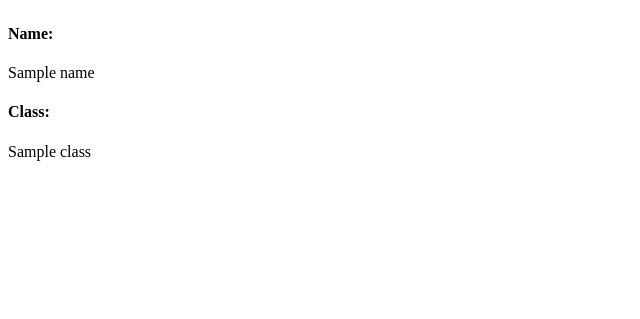
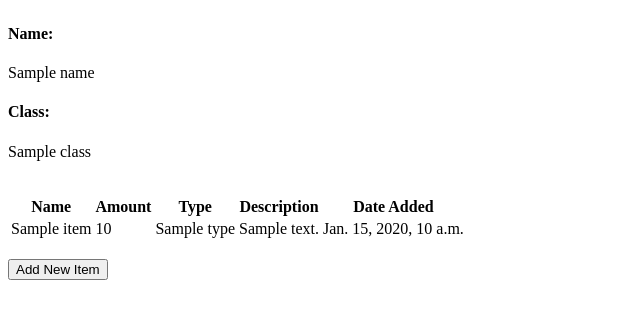
Before and after one commit to steven-fo/iStock, a Django app: template iStock/main/templates/main.html in a window 1280 px wide. Shown: the part 135-454 px from the top of the page, without its empty margins (0-640 px from the left). Run offline with Django 4.2, Linux system fonts and the light colour scheme; the template is opened without the code that fills it: most values are stand-ins (such as "Sample title", 1, 10 or a date in 2020); parts of the project's set-up code (start-up, migrations or seed data) failed here and were passed over.

Commit message:
feat: add button to add new item

```diff
--- a/iStock/main/templates/main.html
+++ b/iStock/main/templates/main.html
@@ -8,4 +8,32 @@
     <p>{{name}}</p>
     <h4>Class:</h4>
     <p>{{class}}</p>
+    <br>
+    <table>
+        <tr>
+            <th>Name</th>
+            <th>Amount</th>
+            <th>Type</th>
+            <th>Description</th>
+            <th>Date Added</th>
+        </tr>
+
+        {% for item in items %}
+        <tr>
+            <td>{{item.name}}</td>
+            <td>{{item.amount}}</td>
+            <td>{{item.type}}</td>
+            <td>{{item.description}}</td>
+            <td>{{item.date_added}}</td>
+        </tr>
+        {% endfor %}
+    </table>
+
+    <br>
+
+    <a href="{% url 'main:create_item' %}">
+        <button>
+            Add New Item
+        </button>
+    </a>
 {% endblock content %}
--- a/iStock/main/urls.py
+++ b/iStock/main/urls.py
@@ -1,8 +1,9 @@
 from django.urls import path
-from main.views import show_main
+from main.views import show_main, create_item
 
 app_name = 'main'
 
 urlpatterns = [
     path('', show_main, name='show_main'),
+    path('create-item', create_item, name="create_item")
 ]
```
Also changed, not shown: iStock/main/templates/create_item.html (added, +20 -0 lines).
